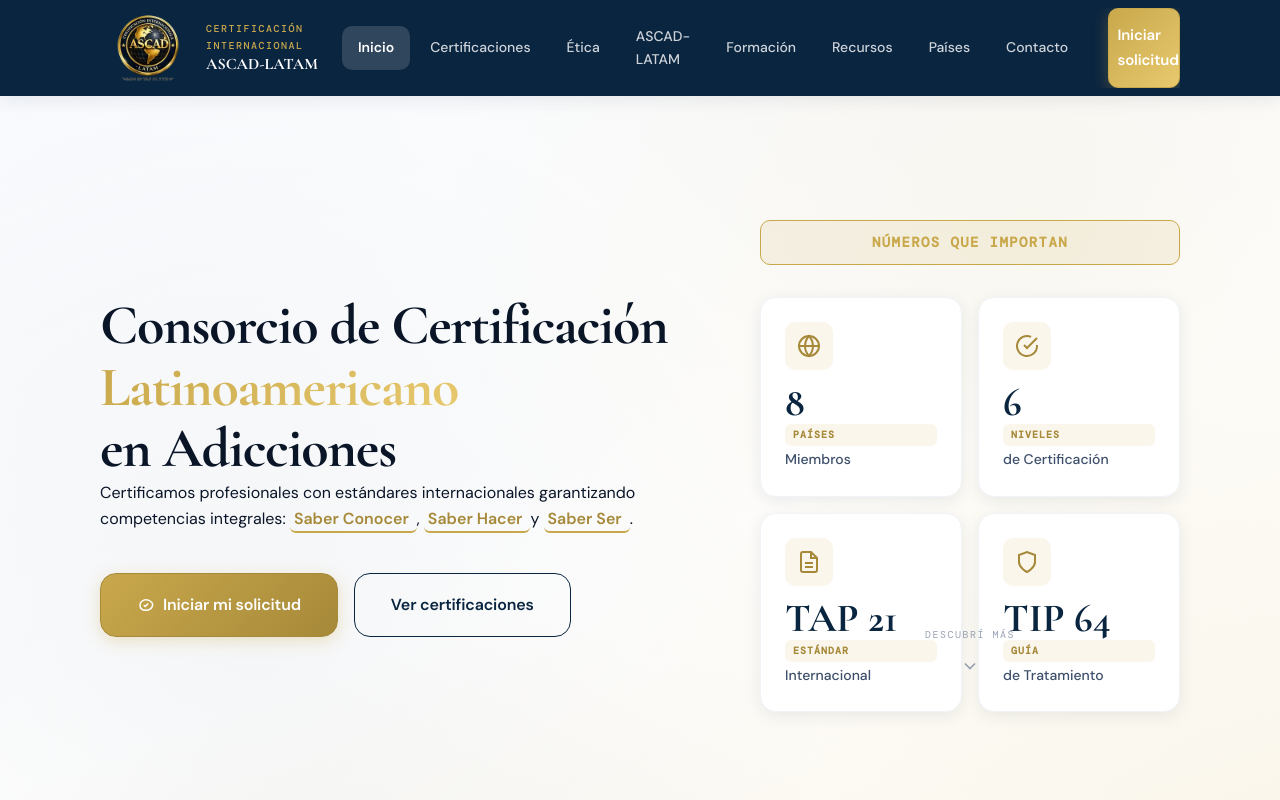
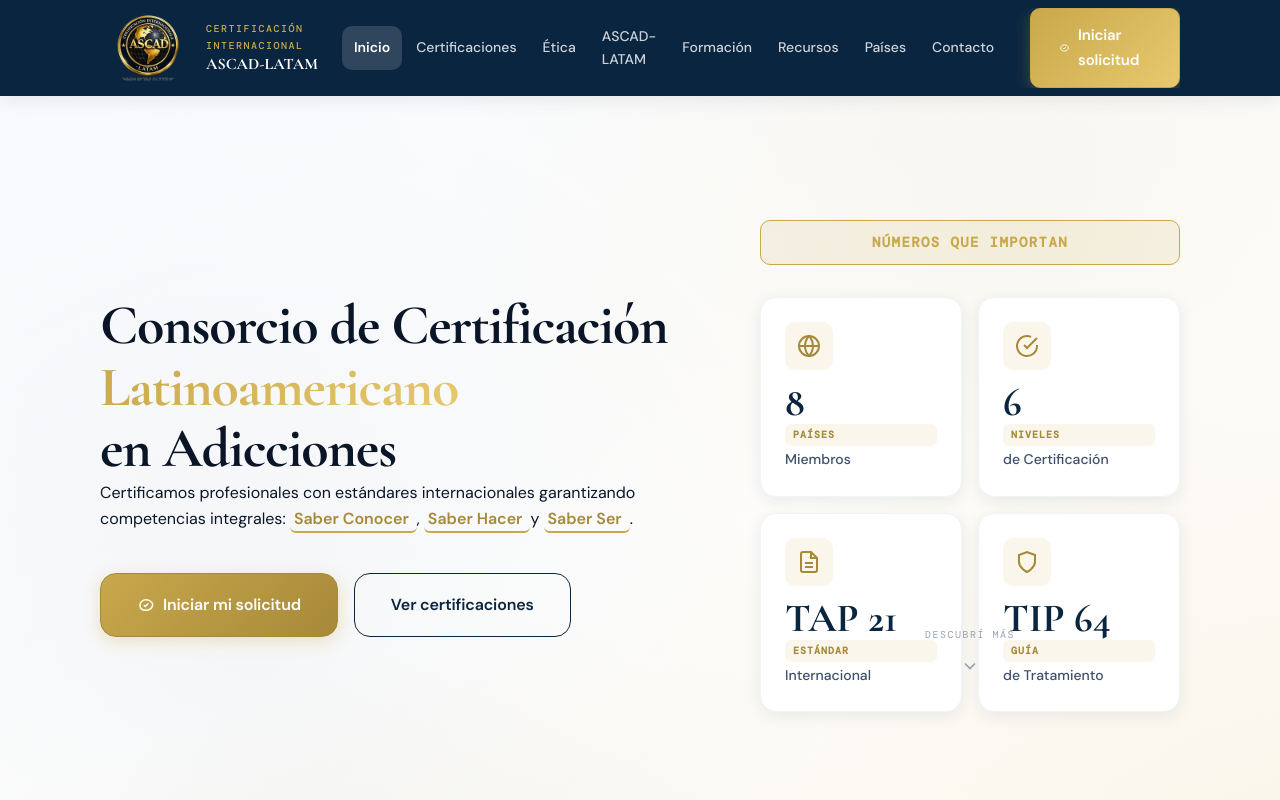
Before and after one commit to EdmundoLb/ascadlatam, a Vue app: page / in a window 1280 px wide. Shown: the top 800 px of the page. Built offline with nearby package versions, Linux system fonts and the light colour scheme.

Commit message:
fix: prevent navbar overflow on tablets by adjusting breakpoint and link spacing

```diff
--- a/src/components/layout/NavBar.vue
+++ b/src/components/layout/NavBar.vue
@@ -212,7 +212,7 @@
 .desktop-nav {
   display: flex;
   align-items: center;
-  gap: 4px;
+  gap: 2px;
 }
 .desktop-nav a {
   display: inline-flex;
@@ -221,7 +221,7 @@
   font-size: .875rem;
   font-weight: 500;
   color: rgba(255,255,255,0.8);
-  padding: 10px 16px;
+  padding: 10px 12px;
   border-radius: var(--radius);
   transition: all var(--duration-normal);
   text-decoration: none;
@@ -325,7 +325,7 @@
   margin-top: 12px;
 }
 
-@media (max-width: 900px) {
+@media (max-width: 1100px) {
   .desktop-nav { display: none; }
   .hamburger { display: flex; }
 }
```
